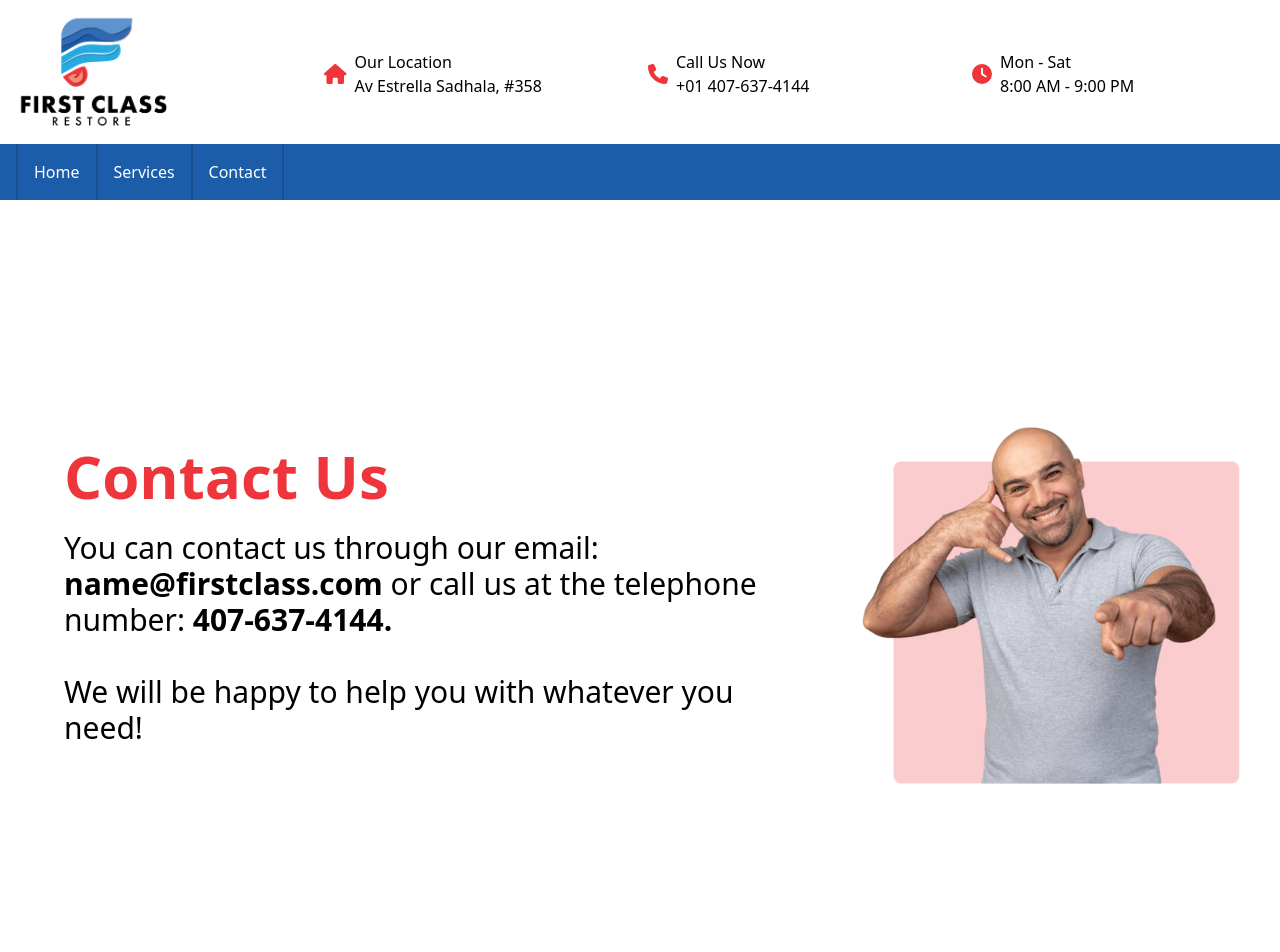
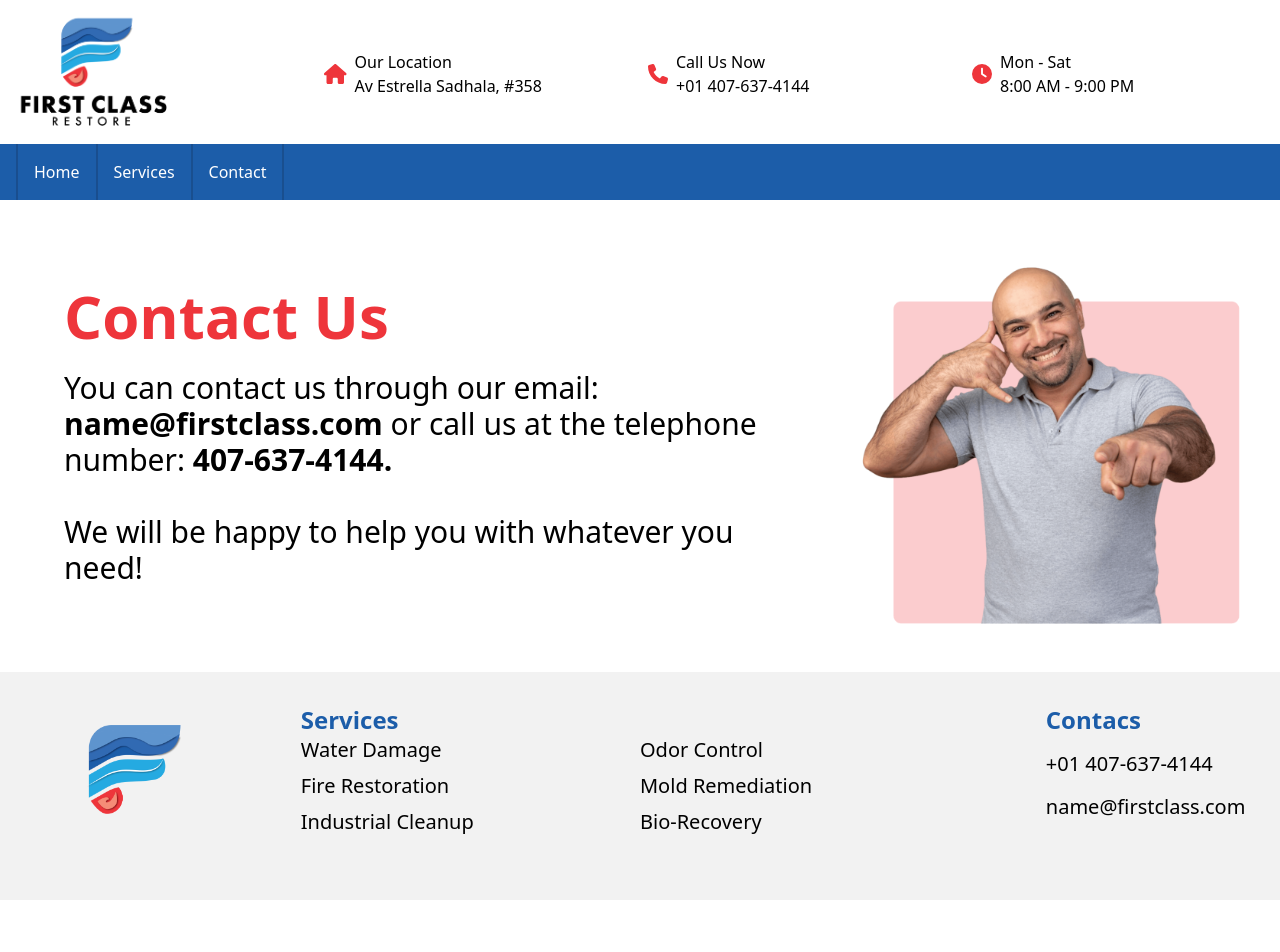
Before and after one commit to angeldelacruzdev/first-class-restore, an Angular app: page /contact in a window 1280 px wide. Shown: the top 952 px of the page. After the commit the page ends 900 px from the top, so only its background shows below. Built offline with nearby package versions, Linux system fonts and the light colour scheme.

Commit message:
Merge to Master footer

```diff
--- a/src/app/contact/contact.component.html
+++ b/src/app/contact/contact.component.html
@@ -1,5 +1,5 @@
 <div
-  class="grid grid-cols-12 text-center lg:text-left place-items-center py-12 lg:py-52 gap-4 pr-8"
+  class="grid grid-cols-12 text-center lg:text-left place-items-center py-12 lg:py-76 gap-4 pr-8"
 >
   <!-- Sección de texto con 8 columnas -->
   <div class="col-span-12 lg:col-span-9 xl:col-span-8 px-8 xl:px-16">
--- a/src/app/shared/footer/footer.component.html
+++ b/src/app/shared/footer/footer.component.html
@@ -1 +1,62 @@
-<p>footer works!</p>
+<div
+  class="grid grid-cols-1 md:grid-cols-5 place-items-center px-12 pt-8 pb-16 md:gap-20 bg-[#F2F2F2] text-center md:text-left"
+>
+  <img
+    src="../../../assets/first-class-logo.png"
+    class="col-span-1 w-24 md:w-50 mb-6 md:mb-0"
+    alt=""
+    srcset=""
+  />
+
+  <div
+    class="col-span-1 md:col-span-3 grid grid-cols-2 gap-auto mb-6 md:mb-0 h-full w-full md:w-62"
+  >
+    <p class="text-[#1C5DA9] font-bold text-2xl col-span-2">Services</p>
+    <div class="col-span-2 sm:col-span-1 mb-2 sm:mb-0">
+      <p
+        routerLink="services/water-damage"
+        class="text-xl mb-2 hover:text-[#EE353B] hover:cursor-pointer"
+      >
+        Water Damage
+      </p>
+      <p
+        routerLink="services/fire-restoration"
+        class="text-xl mb-2 hover:text-[#EE353B] hover:cursor-pointer"
+      >
+        Fire Restoration
+      </p>
+      <p
+        routerLink="services/industrial-cleanup"
+        class="text-xl hover:text-[#EE353B] hover:cursor-pointer"
+      >
+        Industrial Cleanup
+      </p>
+    </div>
+    <div class="col-span-2 sm:col-span-1">
+      <p
+        routerLink="services/odor-control"
+        class="text-xl mb-2 hover:text-[#EE353B] hover:cursor-pointer"
+      >
+        Odor Control
+      </p>
+      <p
+        routerLink="services/mold-remediation"
+        class="text-xl mb-2 hover:text-[#EE353B] hover:cursor-pointer"
+      >
+        Mold Remediation
+      </p>
+      <p
+        routerLink="services/bio-recovery"
+        class="text-xl hover:text-[#EE353B] hover:cursor-pointer"
+      >
+        Bio-Recovery
+      </p>
+    </div>
+  </div>
+
+  <div class="grid col-span-1 md:col-span-1 gap-auto h-full">
+    <p class="text-[#1C5DA9] font-bold text-2xl">Contacs</p>
+    <p class="text-xl">+01 407-637-4144</p>
+    <p class="text-xl">name@firstclass.com</p>
+  </div>
+</div>
```
Also changed, not shown: src/assets/first-class-logo.png (added), 1 other file (tests, documents, lock files or other folders).
